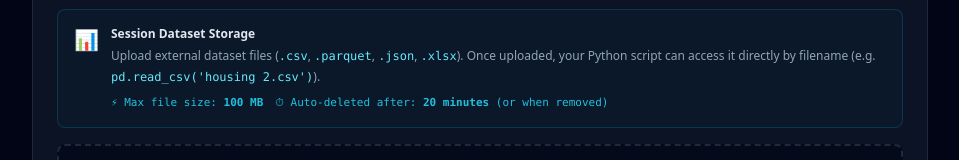
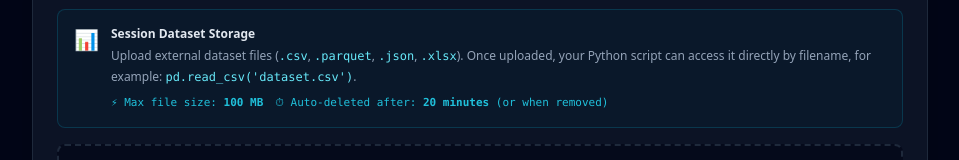
Before and after one commit to Omar-astro/Tracelens, a React (Vite) app in the folder frontend/: page / in a window 1280 px wide. Both pictures are taken after a click on the button "Upload Dataset". Shown: the part 450-610 px from the top of the page, without its empty margins (160-1119 px from the left). Built offline with nearby package versions, Linux system fonts and the light colour scheme; no server answers.

Commit message:
fix(dataset-tab): change example filename to dataset.csv and remove double closing parenthesis

```diff
--- a/frontend/src/components/CodeInputPane.jsx
+++ b/frontend/src/components/CodeInputPane.jsx
@@ -537,7 +537,7 @@ export default function CodeInputPane({ mode = 'logic_lens', onTraceComplete, on
               <h4 className="font-bold text-slate-200">Session Dataset Storage</h4>
               <p className="text-slate-400 leading-relaxed">
                 Upload external dataset files (<code className="text-cyan-300 font-mono">.csv</code>, <code className="text-cyan-300 font-mono">.parquet</code>, <code className="text-cyan-300 font-mono">.json</code>, <code className="text-cyan-300 font-mono">.xlsx</code>).
-                Once uploaded, your Python script can access it directly by filename (e.g. <code className="text-cyan-300 font-mono">pd.read_csv('housing 2.csv')</code>).
+                Once uploaded, your Python script can access it directly by filename, for example: <code className="text-cyan-300 font-mono">pd.read_csv('dataset.csv')</code>.
               </p>
               <div className="flex flex-wrap items-center gap-3 pt-1 text-[11px] font-mono text-cyan-400/90">
                 <span>⚡ Max file size: <strong>100 MB</strong></span>
```
